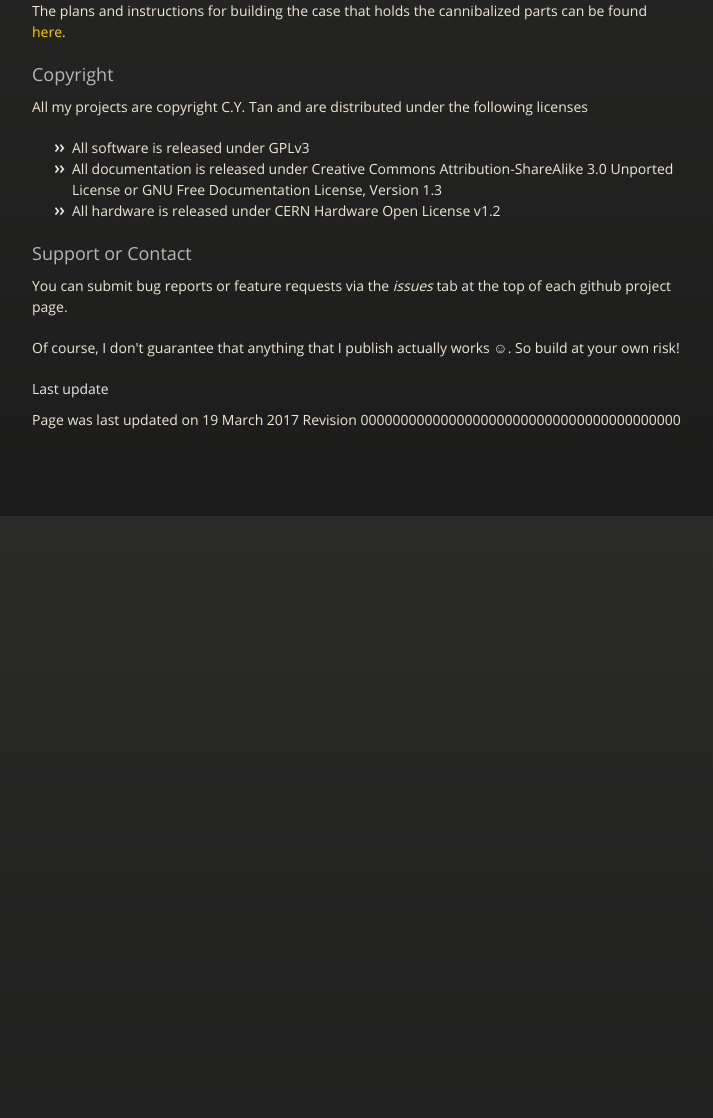
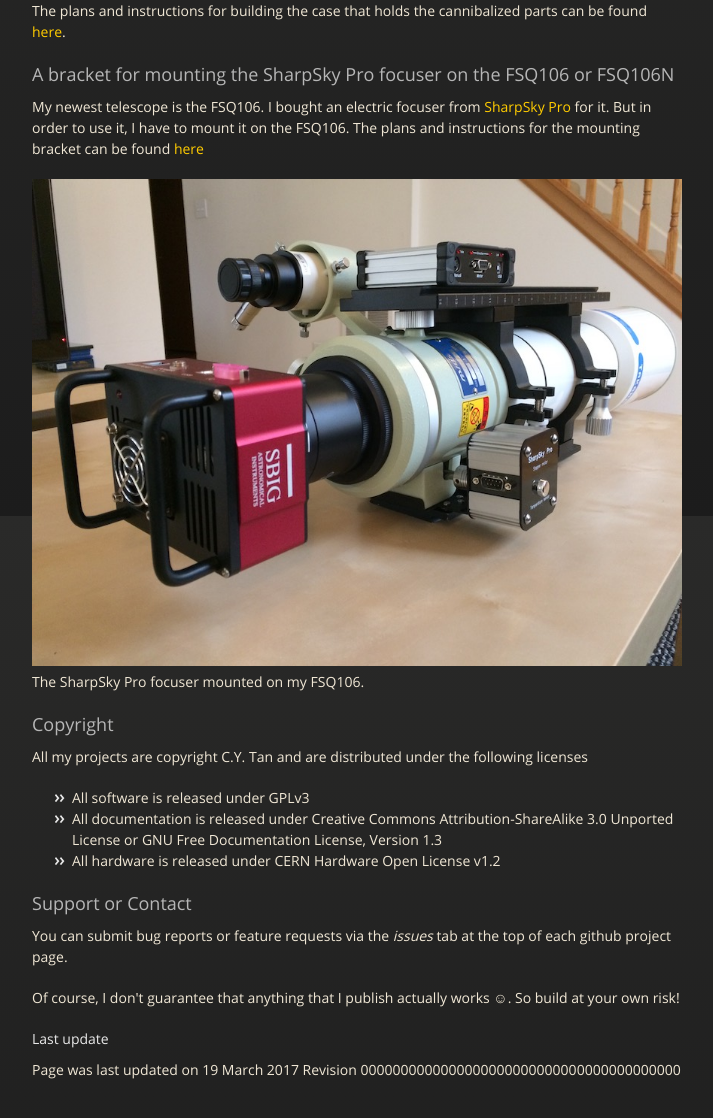
Before and after one commit to cytan299/cytan299.github.io, a Jekyll site: the page built from index.html, in a window 1280 px wide and 1400 px high, scrolled down 3774 px. Shown: the part 210-1328 px from the top of the window, without its empty margins (283-996 px from the left). Built offline with Jekyll 4.4.1, drawn with Linux system fonts in a browser that asks for light colours; nearby versions of some CDN libraries; before the commit the page ends 4524 px from its top, so only the background shows below that.

Commit message:
Added FSQ106 focuser bracket files

```diff
--- /dev/null
+++ b/_includes/fsq106_focuser_bracket.html
@@ -0,0 +1,19 @@
+<h3>
+<a id="fsq106-focuser-bracket" class="anchor" href="#fsq106-focuser-bracket"
+aria-hidden="true"><span aria-hidden="true" class="octicon
+octicon-link"></span></a>A bracket for mounting the SharpSky Pro
+focuser on the FSQ106 or FSQ106N
+</h3>
+
+<p>
+My newest telescope is the FSQ106. I bought an electric focuser from
+<a href="http://sharpsky.net/" class="user-mention">SharpSky
+Pro</a> for it. But in order to use it, I have to mount it on the
+FSQ106. The plans and instructions for the mounting bracket can be
+found <a href="https://github.com/cytan299/fsq106_focuser_bracket"
+class="user-mention">here </a> </p>
+<p>
+
+{% include image.html name="fsq106_focuser_bracket.jpg" caption="The
+SharpSky Pro focuser mounted on my FSQ106."%}
+</p>
--- a/_layouts/default.html
+++ b/_layouts/default.html
@@ -45,6 +45,7 @@
 	{% include ultimate_dew_shield.html %}
 	{% include power_distribution.html %}
 	{% include etx125_electric_focuser.html %}
+	{% include fsq106_focuser_bracket.html %}
 	{% include copyright.html %}
 	{% include support.html %}
 
```
Also changed, not shown: images/fsq106_focuser_bracket.jpg (added).
